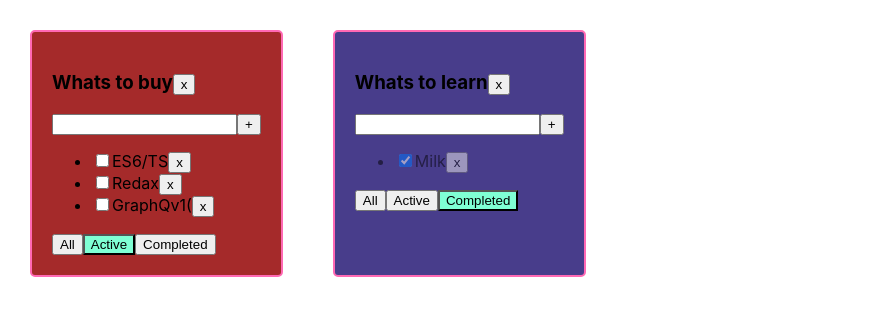
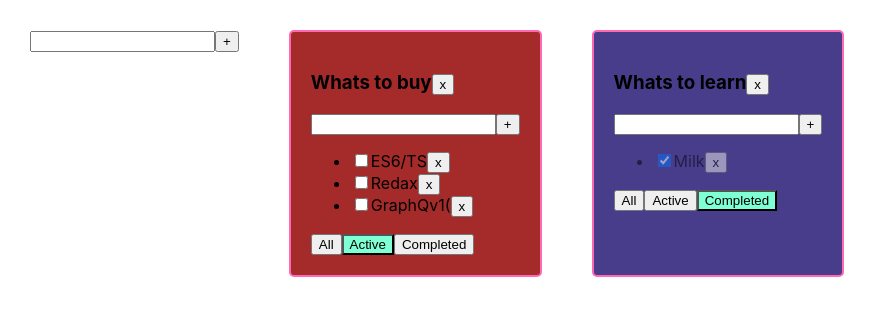
Before and after one commit to Alex62510/todoDimich, a React (Create React App) app: page / in a window 1280 px wide. Shown: the top 316 px of the page, without its empty margins (0-877 px from the left). Built offline with nearby package versions, Linux system fonts and the light colour scheme.

Commit message:
commit06 add todolists

```diff
--- /dev/null
+++ b/src/AddItemFormType.tsx
@@ -0,0 +1,41 @@
+import React, {ChangeEvent, KeyboardEvent, useState} from "react";
+
+export type AddItemFormType = {
+    addItem: (title: string) => void
+}
+export const AddItemForm = (props: AddItemFormType) => {
+    const [newTaskTitle, setNewTaskTitle] = useState("")
+    const [error, setError] = useState("")
+    const OnChangeTaskTitle = (e: ChangeEvent<HTMLInputElement>) => {
+        setNewTaskTitle(e.currentTarget.value)
+
+    }
+    const OnKeyPressHandler = (e: KeyboardEvent<HTMLInputElement>) => {
+        setError("")
+        if (e.charCode === 13) {
+            newTaskTitle.trim() && props.addItem(newTaskTitle)
+            setNewTaskTitle("")
+            !newTaskTitle.trim() && setError("The field is empty")
+        }
+    }
+    const addItem = () => {
+        if (newTaskTitle.trim() !== '') {
+            props.addItem(newTaskTitle.trim())
+            setNewTaskTitle("")
+        } else {
+            setError("The field is empty")
+        }
+
+    }
+    return (
+        <div>
+            <input
+                className={error ? "error" : ""}
+                value={newTaskTitle}
+                onChange={OnChangeTaskTitle}
+                onKeyPress={OnKeyPressHandler}/>
+            <button onClick={addItem}>+</button>
+            {error && <div className={'error-message'}>{error}</div>}
+        </div>
+    )
+}
--- a/src/App.tsx
+++ b/src/App.tsx
@@ -3,6 +3,7 @@ import './App.css';
 import Todolist from "./Todolist";
 import {type} from "os";
 import {v1} from "uuid";
+import {AddItemForm} from './AddItemFormType';
 
 export type FilterVuluesType = "All" | "Active" | "Completed"
 export type TaskType = {
@@ -14,6 +15,9 @@ export type TodoListType = {
     id: string
     title: string
     filter: FilterVuluesType
+}
+export type TaskStateType={
+    [key:string]:Array<TaskType>
 }
 
 function App(): JSX.Element {
@@ -33,7 +37,6 @@ function App(): JSX.Element {
         }
     }
 
-
     function addTask(title: string, todolistId: string) {
         let newTask = {id: v1(), title: title, isDone: false};
         let newTasks = [newTask, ...tasks[todolistId]];
@@ -41,24 +44,25 @@ function App(): JSX.Element {
         setTasks({...tasks});
     }
 
-
     const changeTodoListFilter = (filter: FilterVuluesType, todolistId: string) => {
         let todolist = todolists.map(t => t.id === todolistId ? {...t, filter: filter} : t)
         setTodolists(todolist)
     }
+    let removeTodolist = (todolistId: string) => {
+        let todolist = todolists.filter(t => t.id !== todolistId)
+        setTodolists(todolist)
+        delete tasks[todolistId]
+        setTasks({...tasks})
+    }
+
     let todolistId1 = v1()
     let todolistId2 = v1()
     const [todolists, setTodolists] = useState<Array<TodoListType>>([
         {id: todolistId1, title: "Whats to buy", filter: "Active"},
         {id: todolistId2, title: "Whats to learn", filter: "Completed"}
     ])
-    let removeTodolist=(todolistId:string)=>{
-        let todolist=todolists.filter(t=>t.id!==todolistId)
-        setTodolists(todolist)
-        delete tasks[todolistId]
-        setTasks({...tasks})
-    }
-    let [tasks, setTasks] = useState({
+
+    let [tasks, setTasks] = useState<TaskStateType>({
         [todolistId1]: [
             {id: v1(), title: "HTNL & CSS", isDone: true},
             {id: v1(), title: "CSS & SCSS", isDone: true},
@@ -72,9 +76,19 @@ function App(): JSX.Element {
         ]
     })
 
+    const addTodolist = (title: string) => {
+        const newTodolist: TodoListType = {
+            id: v1(),
+            title: title,
+            filter: "All"
+        }
+        setTodolists([newTodolist, ...todolists])
+        setTasks({...tasks,[newTodolist.id]:[]})
+    }
     return (
 
         <div className="App">
+            <AddItemForm addItem={addTodolist}/>
             {todolists.map(t => {
                 let taskForRender: Array<TaskType> = []
                 if (t.filter === "All") {
--- a/src/Todolist.tsx
+++ b/src/Todolist.tsx
@@ -1,7 +1,6 @@
-import React, {ChangeEvent, FC, KeyboardEvent, useState} from 'react';
+import React, {ChangeEvent, FC} from 'react';
+import { AddItemForm } from './AddItemFormType';
 import {FilterVuluesType, TaskType} from "./App";
-import {Simulate} from "react-dom/test-utils";
-import error = Simulate.error;
 
 type TodolistPropsType = {
     title: string
@@ -14,11 +13,7 @@ type TodolistPropsType = {
     id: string
     removeTodolist:(todolistId: string)=>void
 }
-
 const Todolist: FC<TodolistPropsType> = (props) => {
-
-    const [newTaskTitle, setNewTaskTitle] = useState("")
-    const [error, setError] = useState("")
 
     let isAllTasrsIsNotDane = true
     for (let i = 0; i < props.tasks.length; i++) {
@@ -33,13 +28,10 @@ const Todolist: FC<TodolistPropsType> = (props) => {
         const onRemoveHandler = () => {
             props.remoteTask(task.id, props.id)
         }
-
         const onChingeHandler = (e: ChangeEvent<HTMLInputElement>) => {
             console.log(task.id + e.currentTarget.checked)
             props.chingeTaskStatus(task.id, e.currentTarget.checked, props.id)
         }
-
-
         return (
             <li key={task.id} className={task.isDone ? "is-Done" : ""}>
                 <input
@@ -51,27 +43,6 @@ const Todolist: FC<TodolistPropsType> = (props) => {
             </li>
         )
     })
-    const OnChangeTaskTitle = (e: ChangeEvent<HTMLInputElement>) => {
-        setNewTaskTitle(e.currentTarget.value)
-
-    }
-    const OnKeyPressHandler = (e: KeyboardEvent<HTMLInputElement>) => {
-        setError("")
-        if (e.charCode === 13) {
-            newTaskTitle.trim() && props.addTask(newTaskTitle, props.id)
-             setNewTaskTitle("")
-            !newTaskTitle.trim() && setError("The field is empty")
-        }
-    }
-    const addTask = () => {
-        if (newTaskTitle.trim() !== '') {
-            props.addTask(newTaskTitle.trim(), props.id)
-            setNewTaskTitle("")
-        } else {
-            setError("The field is empty")
-        }
-
-    }
     const onAllClickFilter = () => {
         props.changeTodoListFilter("All", props.id)
     }
@@ -84,20 +55,17 @@ const Todolist: FC<TodolistPropsType> = (props) => {
     const removeTodolist = () => {
         props.removeTodolist(props.id)
     }
+
+    const addTask = (title:string)=>{
+        props.addTask(title,props.id)
+
+    }
     return (
         <div className={todoClass}>
             <h3>{props.title}
                 <button onClick={removeTodolist}>x</button>
             </h3>
-            <div>
-                <input
-                    className={error ? "error" : ""}
-                    value={newTaskTitle}
-                    onChange={OnChangeTaskTitle}
-                    onKeyPress={OnKeyPressHandler}/>
-                <button onClick={addTask}>+</button>
-                {error && <div className={'error-message'}>{error}</div>}
-            </div>
+           <AddItemForm addItem={addTask}/>
             <ul>
                 {todoListItems}
             </ul>
```
